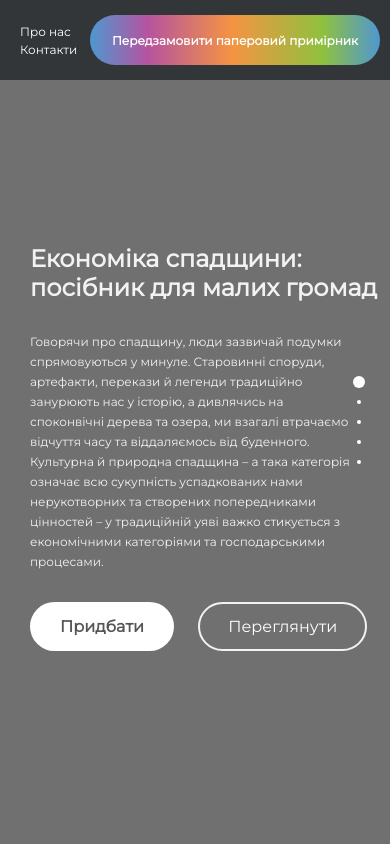
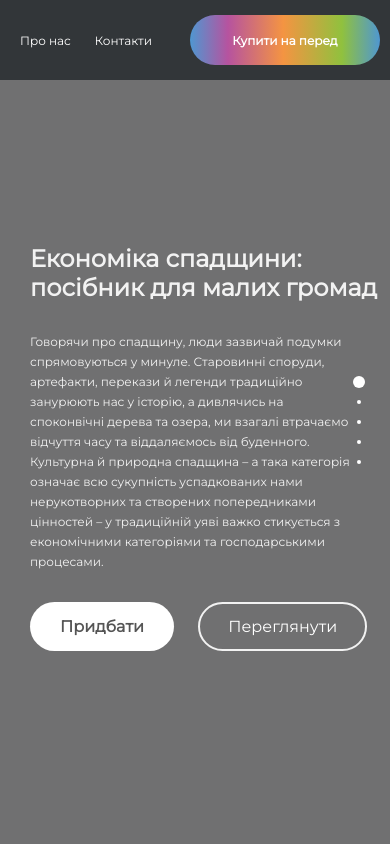
Before and after one commit to BohdanSol/BohdanSol.github.io, a PHP site: page / in a window 390 px wide. Run offline with PHP 8.4, Linux system fonts and the light colour scheme.

Commit message:
button change

```diff
--- a/css/style.css
+++ b/css/style.css
@@ -35,7 +35,7 @@ header {
 	margin-left: 20px;
 }
 .btn {
-	width: 390px;
+	width: 200px;
 	height: 50px;
 	background-image: linear-gradient(90deg, #4f97d1 0%, #b6539f 20%, #f49442 49%, #90c13e 80%, #4f97d1 100%);
 	border-radius: 25px;
@@ -212,7 +212,7 @@ section p {
 		padding: 0 10px;
 	}
 	.btn {
-		width: 270px;
+		width: 190px;
 		height: 50px;
 		font-size: 12px;
 	}
@@ -268,7 +268,7 @@ section p {
 		padding: 0 10px;
 	}
 	.btn {
-		width: 290px;
+		width: 190px;
 		height: 50px;
 		font-size: 12px;
 	}
@@ -319,7 +319,7 @@ section p {
 		padding: 0 10px;
 	}
 	.btn {
-		width: 230px;
+		width: 180px;
 		height: 40px;
 		font-size: 11px;
 		border-radius: 20px;
--- a/index.html
+++ b/index.html
@@ -23,7 +23,7 @@
             <a href="#">Контакти</a>
         </section>
         <section class="donate">
-            <a href="#" class="btn">Передзамовити паперовий примірник</a>
+            <a href="#" class="btn">Купити на перед</a>
         </section>
     </header>
     <div id="fullpage">
```
